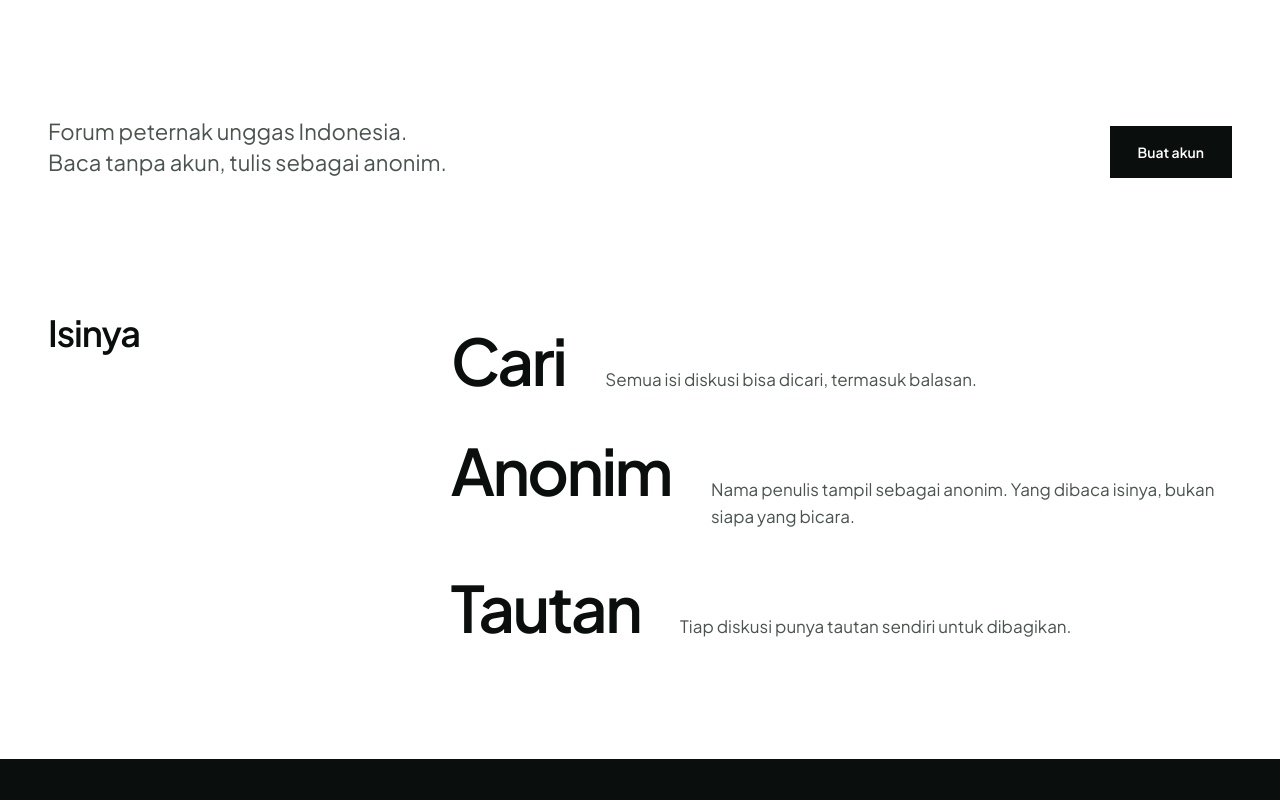
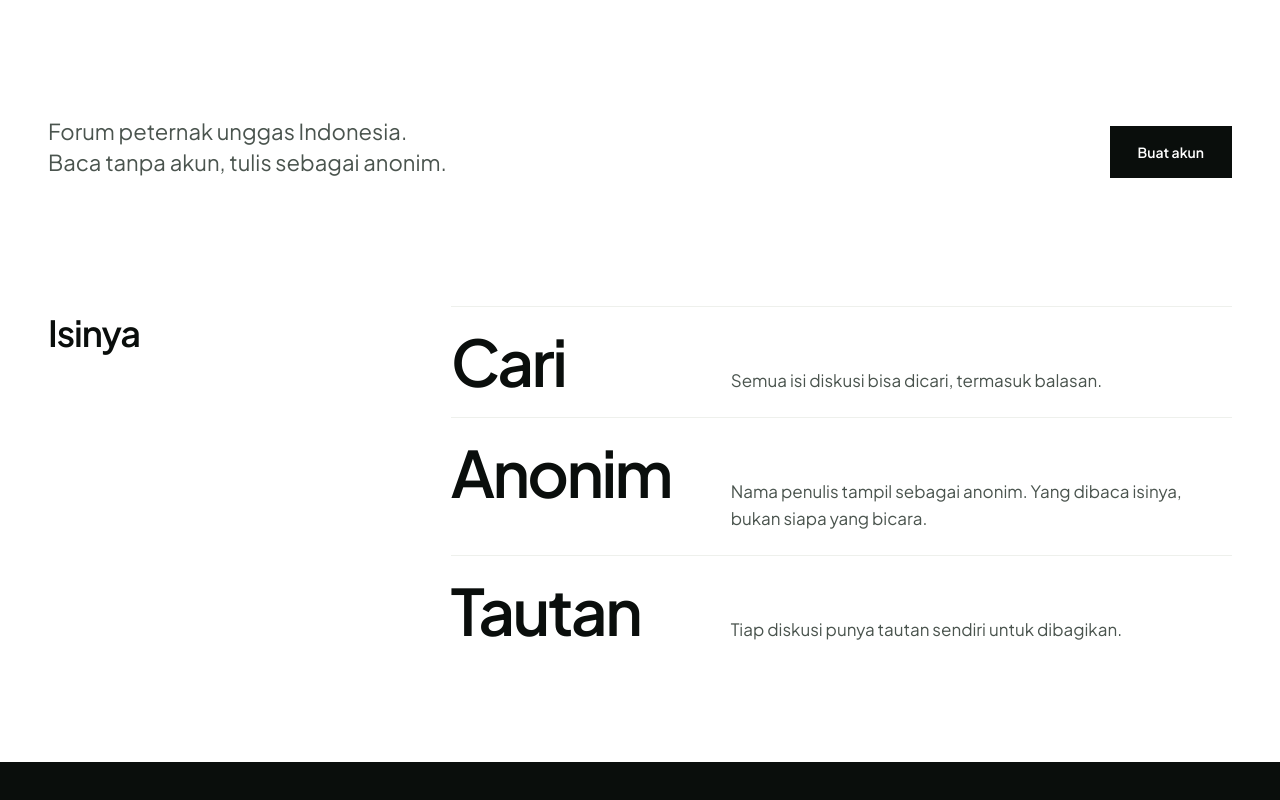
Before and after one commit to Arg-z/unggas-net, a Next.js app in the folder app/: page / in a window 1280 px wide. Shown: the part 590-1390 px from the top of the page. Built offline with nearby package versions, Linux system fonts and the light colour scheme; no server answers.

Commit message:
Rapikan tata letak fitur di landing

```diff
--- a/app/src/app/page.tsx
+++ b/app/src/app/page.tsx
@@ -100,7 +100,7 @@ export default function Mulai() {
             {FITUR.map((f, i) => (
               <li
                 key={f.judul}
-                className="flex flex-col gap-2 py-5 lg:flex-row lg:items-baseline lg:gap-10 lg:py-6"
+                className="grid gap-2 border-t border-rule py-5 lg:grid-cols-[240px_minmax(0,1fr)] lg:items-baseline lg:gap-10 lg:py-6"
               >
                 <h3
                   data-reveal
```
